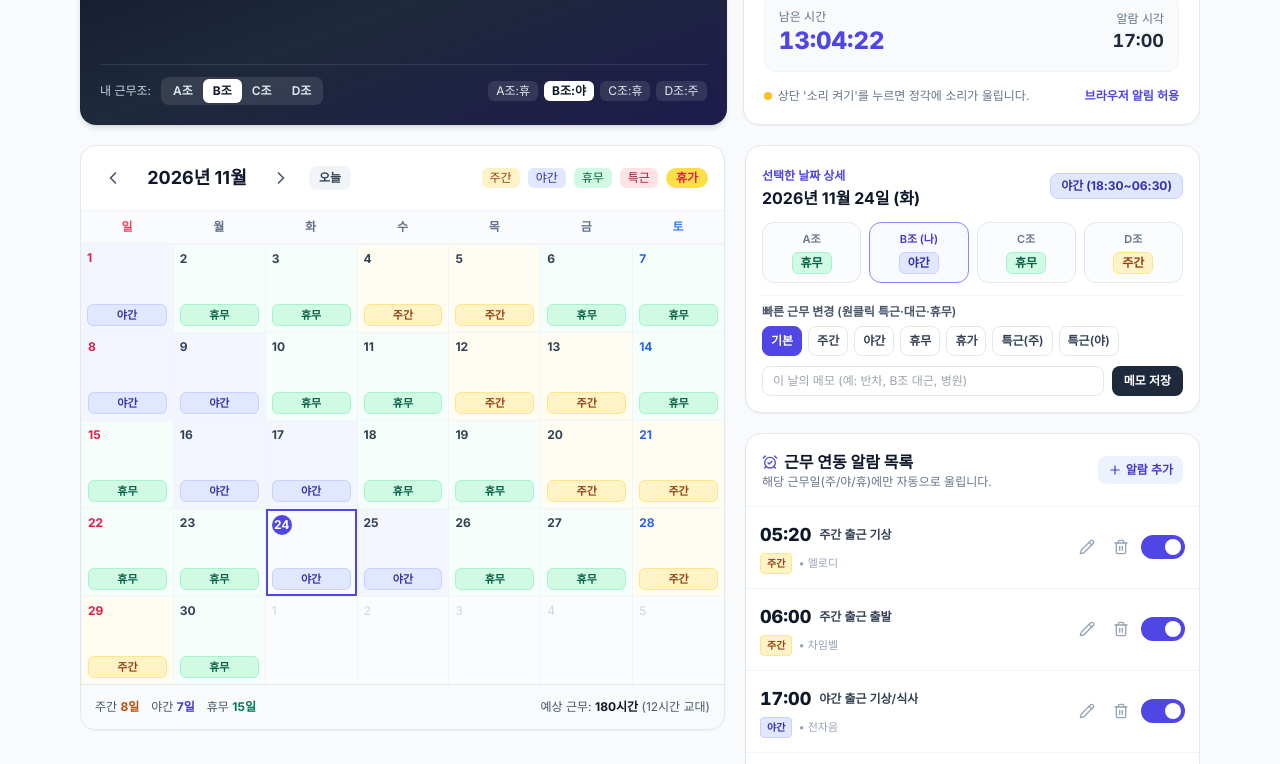
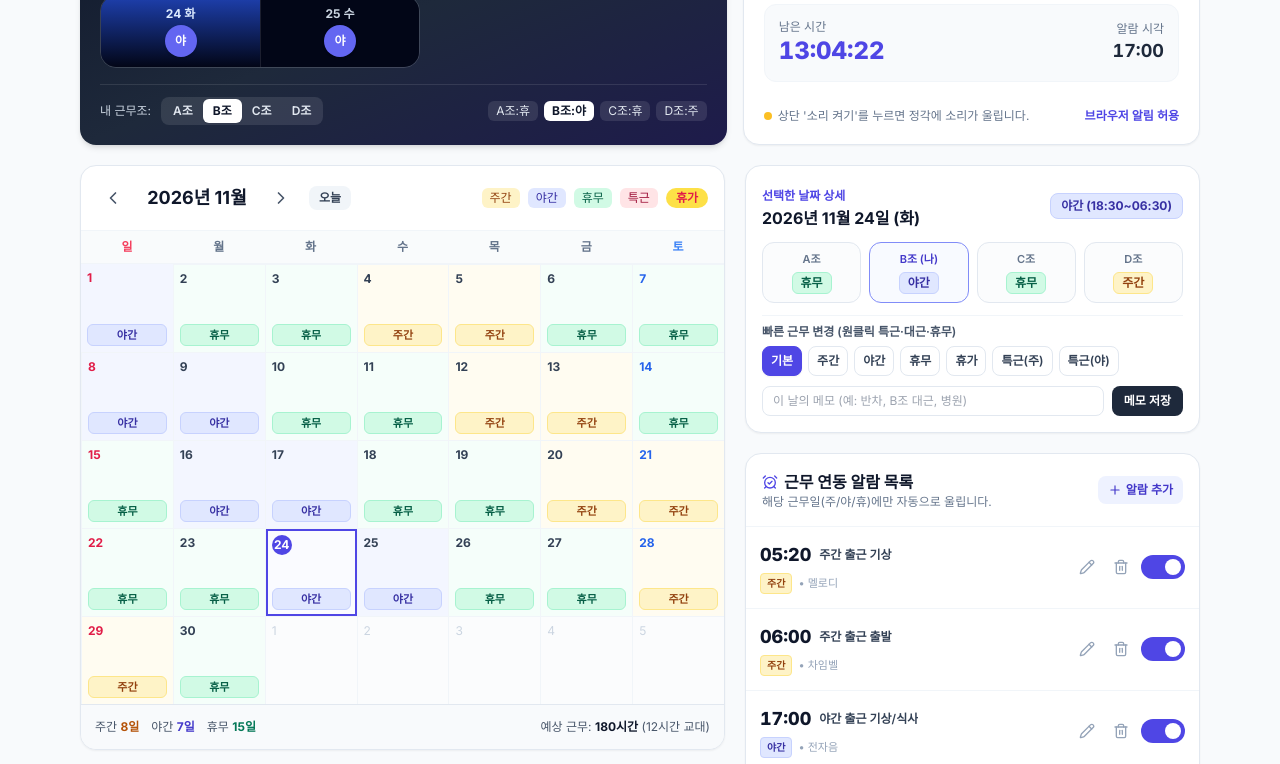
Before and after one commit to turemanz-max/test1, a plain HTML site: page index.html in a window 1280 px wide. Shown: the part 204-968 px from the top of the page. Drawn offline with nearby package versions, Linux system fonts and the light colour scheme.

Commit message:
Add files via upload

```diff
--- a/index.html
+++ b/index.html
@@ -103,6 +103,18 @@
             <span id="todayShiftBadge" class="inline-flex items-center gap-1.5 px-3.5 py-1.5 rounded-xl text-sm font-bold bg-amber-400 text-slate-950 shadow-sm">
               야간 (18:30~06:30)
             </span>
+          </div>
+        </div>
+
+        <!-- 2-Day Mini Widget Card (Today & Tomorrow) -->
+        <div id="twoDayWidget" class="grid grid-cols-2 rounded-2xl overflow-hidden border border-white/15 shadow-inner max-w-xs">
+          <div id="widgetTodayBox" class="bg-gradient-to-b from-blue-800 to-slate-950 px-4 py-2.5 text-center flex flex-col items-center justify-center gap-1">
+            <div class="text-xs font-bold text-blue-100 leading-tight"><span id="widgetTodayDay">24</span> <span id="widgetTodayDow">화</span></div>
+            <span id="widgetTodayBadge" class="w-8 h-8 rounded-full flex items-center justify-center text-xs font-extrabold bg-slate-700 text-white">야</span>
+          </div>
+          <div id="widgetTomorrowBox" class="bg-slate-950 px-4 py-2.5 text-center flex flex-col items-center justify-center gap-1 border-l border-white/10">
+            <div class="text-xs font-bold text-slate-300 leading-tight"><span id="widgetTomorrowDay">25</span> <span id="widgetTomorrowDow">수</span></div>
+            <span id="widgetTomorrowBadge" class="w-8 h-8 rounded-full flex items-center justify-center text-xs font-extrabold bg-slate-700 text-white">야</span>
           </div>
         </div>
 
@@ -1024,6 +1036,36 @@
         badge.className = `inline-flex items-center gap-1.5 px-3.5 py-1.5 rounded-xl text-sm font-bold shadow-sm ${meta.heroClass}`;
         badge.textContent = `${meta.label} (${getShiftTimeLabel(todayShift)})`;
 
+        // 2-Day Mini Widget Update
+        const dows = ['일', '월', '화', '수', '목', '금', '토'];
+        const tmr = new Date(now.getFullYear(), now.getMonth(), now.getDate() + 1);
+        const tmrShift = getShiftForTeamOnDate(state.myTeam, tmr);
+
+        const widgetCircleStyle = (sh) => {
+          if (sh === '주') return 'bg-amber-400 text-slate-950';
+          if (sh === '야') return 'bg-indigo-500 text-white';
+          if (sh === '휴가') return 'bg-yellow-300 text-rose-600';
+          if (sh === '특주') return 'bg-rose-500 text-white';
+          if (sh === '특야') return 'bg-purple-500 text-white';
+          return 'bg-emerald-500 text-slate-950';
+        };
+        const widgetShortText = (sh) => {
+          if (sh === '특주') return '특주';
+          if (sh === '특야') return '특야';
+          if (sh === '휴가') return '휴가';
+          return sh;
+        };
+
+        $('widgetTodayDay').textContent = now.getDate();
+        $('widgetTodayDow').textContent = dows[now.getDay()];
+        $('widgetTodayBadge').textContent = widgetShortText(todayShift);
+        $('widgetTodayBadge').className = `w-8 h-8 rounded-full flex items-center justify-center text-xs font-extrabold shadow ${widgetCircleStyle(todayShift)}`;
+
+        $('widgetTomorrowDay').textContent = tmr.getDate();
+        $('widgetTomorrowDow').textContent = dows[tmr.getDay()];
+        $('widgetTomorrowBadge').textContent = widgetShortText(tmrShift);
+        $('widgetTomorrowBadge').className = `w-8 h-8 rounded-full flex items-center justify-center text-xs font-extrabold shadow ${widgetCircleStyle(tmrShift)}`;
+
         // All 4 teams today
         const summaryEl = $('todayAllTeamsSummary');
         summaryEl.innerHTML = [0, 1, 2, 3].map((t) => {
--- a/sw.js
+++ b/sw.js
@@ -1,4 +1,4 @@
-const CACHE_NAME = 'shift4x2-v7';
+const CACHE_NAME = 'shift4x2-v8';
 const ASSETS = ['./', './index.html', './manifest.json', './icon-192.png', './icon-512.png'];
 
 self.addEventListener('install', (event) => {
```
